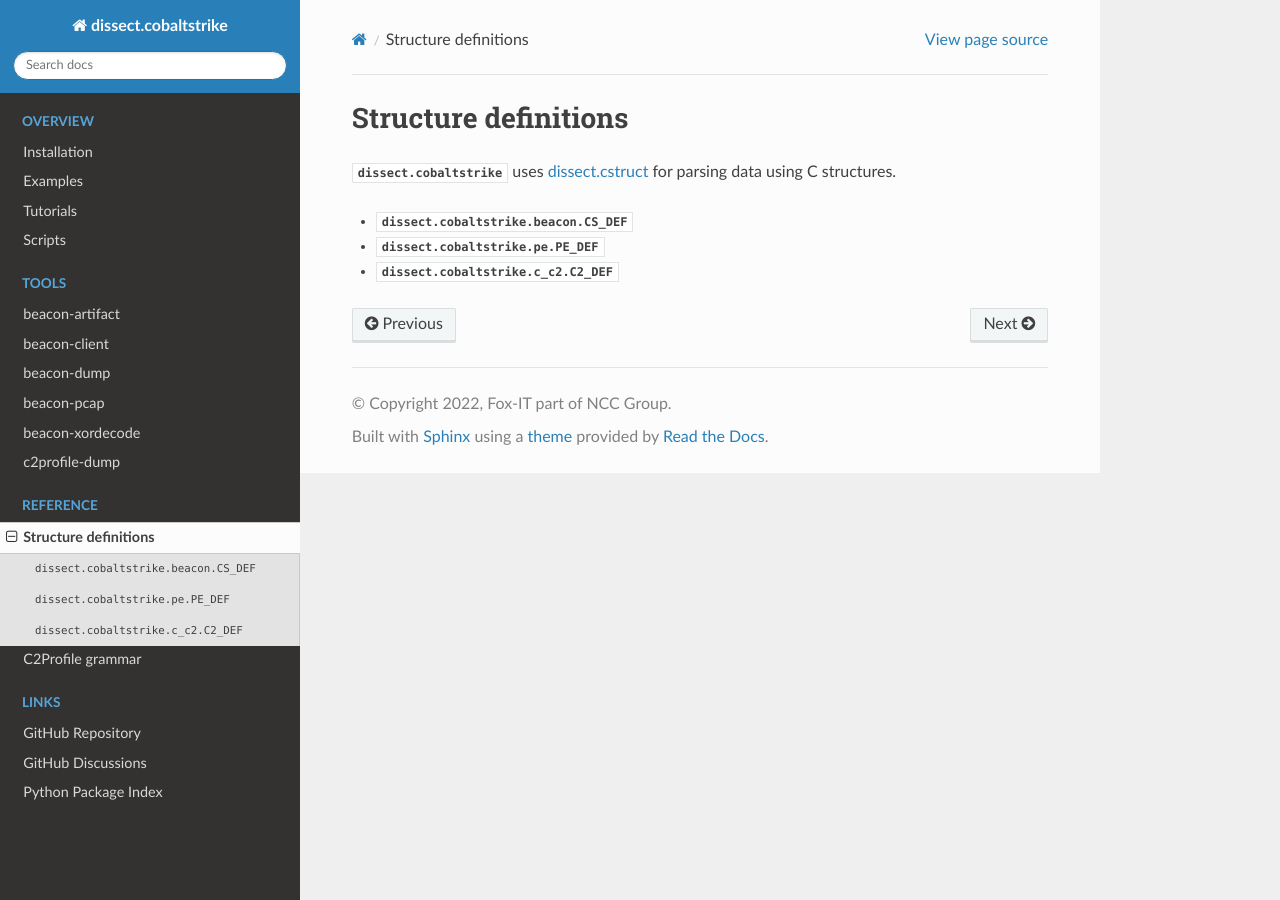
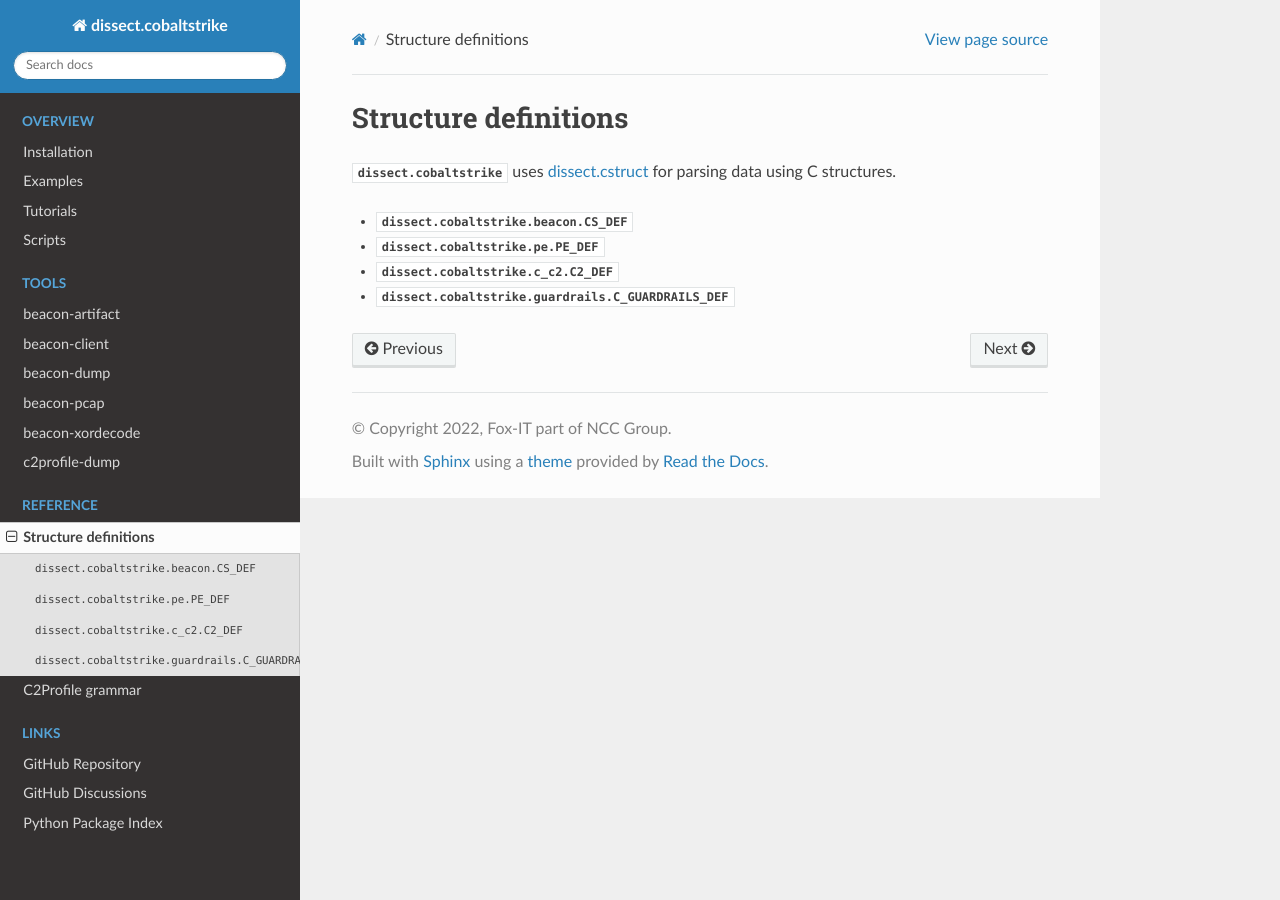
Before and after one commit to fox-it/dissect.cobaltstrike, a Sphinx documentation site: the page built from docs/structures/index.rst, in a window 1280 px wide. Built offline with Sphinx 7.4.7 and the Read the Docs theme 3.1.0, drawn with Linux system fonts in a browser that asks for light colours; pages that are not in the unit, such as notebooks, are missing from menus; the version number could not be read and is left out.

Commit message:
Add guardrails definitions to the docs (#75)

```diff
--- /dev/null
+++ b/docs/structures/guardrails_def.rst
@@ -0,0 +1,8 @@
+:attr:`dissect.cobaltstrike.guardrails.C_GUARDRAILS_DEF`
+----------------------------------------
+Structures for parsing Beacon Guardrails metadata.
+
+.. literalinclude:: ../../dissect/cobaltstrike/guardrails.py
+        :start-after: C_GUARDRAILS_DEF
+        :end-before: """
+        :language: c
--- a/docs/structures/index.rst
+++ b/docs/structures/index.rst
@@ -12,3 +12,4 @@
    cs_def
    pe_def
    c2_def
+   guardrails_def
```
Also changed, not shown: 1 other file.
